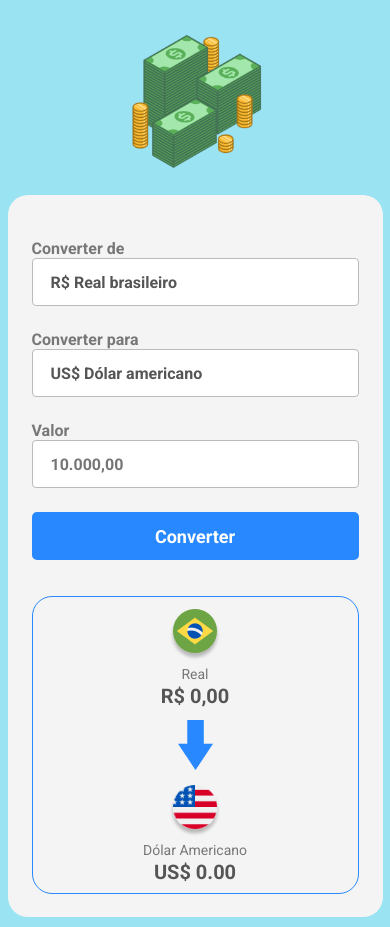
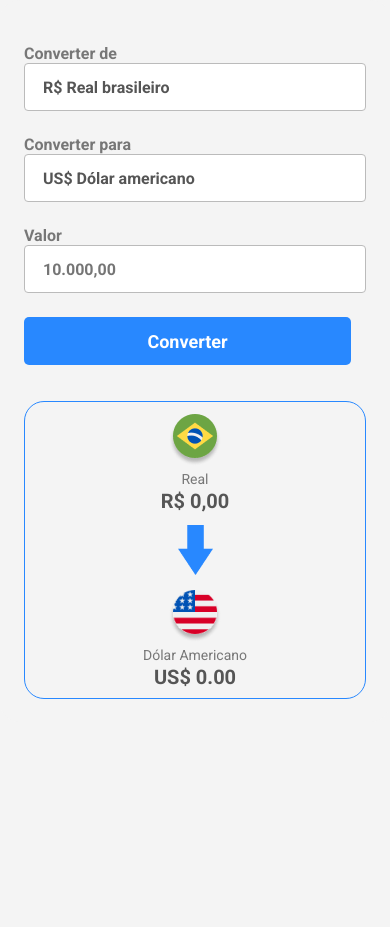
Before and after one commit to RenaldFerreira/Convert-money, a plain HTML site: page index.html in a window 390 px wide. After the commit the page ends 844 px from the top, so only its background shows below. Drawn offline with Linux system fonts and the light colour scheme.

Commit message:
adicionado imagens do final do projeto

```diff
--- a/style.css
+++ b/style.css
@@ -103,3 +103,20 @@ section{
     font-weight: 700;
     line-height: 18px;
 }
+@media screen and (max-width:560px){
+  .logo-convert{
+    display: none;
+  }
+    body{
+        background: #F4F4F4;
+    }
+    main{
+        width: auto;
+        height: auto;
+          background: #F4F4F4;
+          margin: 44px, 24px, 23px, 24px;
+
+    }
+
+
+}
```
Also changed, not shown: index.html (+2 -0 lines), assets/desktop.PNG (added), assets/desktop2.PNG (added), assets/mobile.PNG (added).
